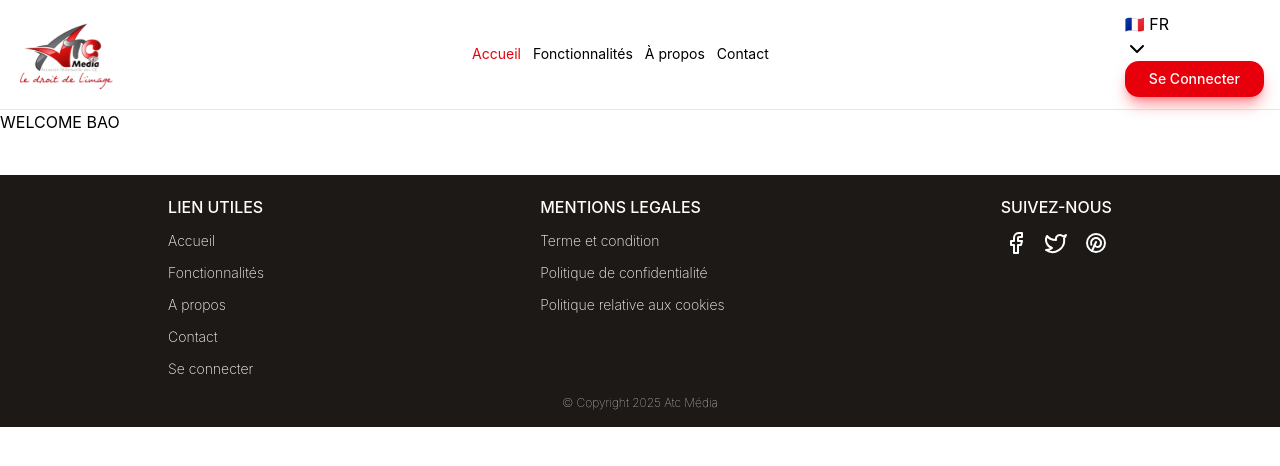
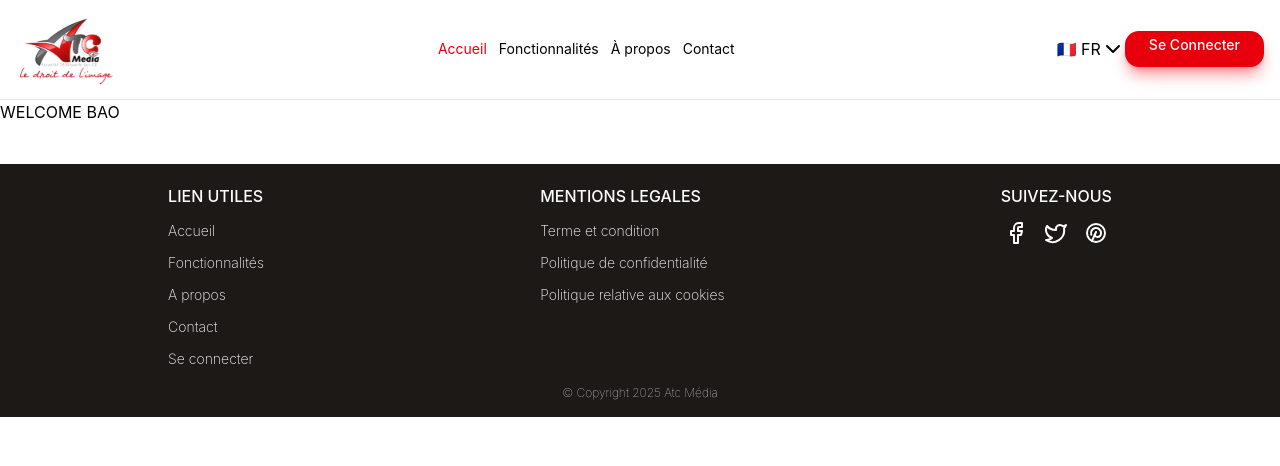
Before and after one commit to Ntchinda-Giscard/atc_media, a Next.js app: page / in a window 1280 px wide. Shown: the top 466 px of the page. Built offline with nearby package versions, Linux system fonts and the light colour scheme.

Commit message:
chore: Refactor header component for responsiveness and language selection

```diff
--- a/app/components/common/header_exp.tsx
+++ b/app/components/common/header_exp.tsx
@@ -61,13 +61,15 @@ const Header = () => {
           </Button>
         </div>
       </div>
-          <div className="flex gap-2 hidden md:block flex-row items-center">
-            <div>🇫🇷 FR</div>
-            <ChevronDown />
-            <Button asChild className="  hover:bg-transparent hover:text-inherit r-2 bg-red-600 px-6 py-1 rounded-xl shadow-lg shadow-red-500/50 hover:shadow-none hover:ring-2">
+      <div className='flex flex-row'>
+        <div className="flex flex-row items-center">
+              <div className='hidden md:block '>🇫🇷 FR</div>
+              <ChevronDown className='hidden md:block ' />
+          </div>
+          <Button asChild className=" hidden md:block hover:bg-transparent hover:text-inherit r-2 bg-red-600 px-6 py-1 rounded-xl shadow-lg shadow-red-500/50 hover:shadow-none hover:ring-2">
               <Link href={"/auth/login"} > Se Connecter  </Link>
-            </Button>
-          </div>
+          </Button>
+      </div>
 
 
 
```
